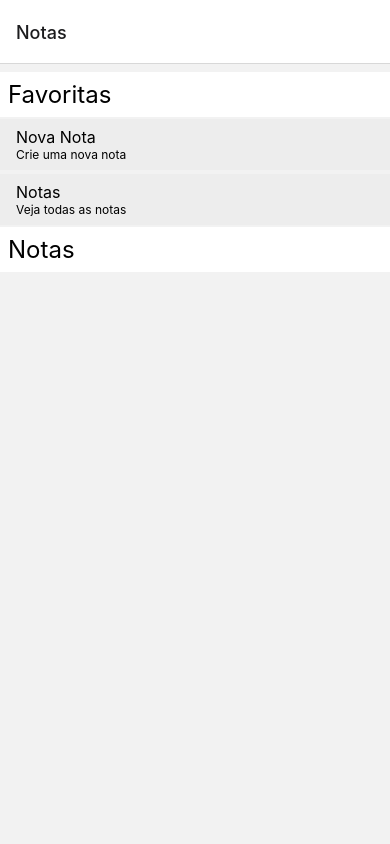
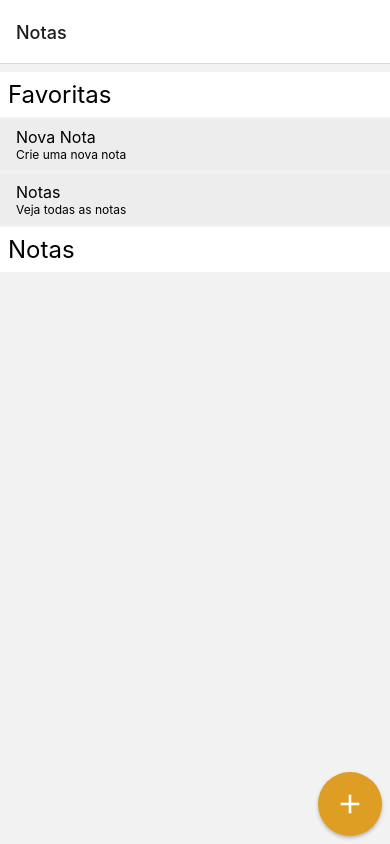
Before and after one commit to rodrigo98rm/ufabc-pgc-app, a React Native app: screen /Home in a window 390 px wide. Built offline with nearby package versions, Linux system fonts and the light colour scheme.

Commit message:
FAB on home page

```diff
--- a/package.json
+++ b/package.json
@@ -16,7 +16,8 @@
     "react": "18.2.0",
     "react-native": "0.73.6",
     "react-native-safe-area-context": "^4.9.0",
-    "react-native-screens": "^3.30.1"
+    "react-native-screens": "^3.30.1",
+    "react-native-vector-icons": "^10.1.0"
   },
   "devDependencies": {
     "@babel/core": "^7.20.0",
@@ -29,6 +30,7 @@
     "@types/jest": "^29.5.12",
     "@types/node": "^20.12.6",
     "@types/react": "^18.2.6",
+    "@types/react-native-vector-icons": "^6.4.18",
     "@types/react-test-renderer": "^18.0.0",
     "babel-jest": "^29.6.3",
     "detox": "^20.20.1",
--- /dev/null
+++ b/src/components/FloatingActionButton.tsx
@@ -0,0 +1,33 @@
+import React from 'react';
+import {Pressable, StyleSheet} from 'react-native';
+import {COLORS} from '../utils/colors';
+import Icon from 'react-native-vector-icons/MaterialCommunityIcons';
+
+const FloatingActionButton = ({onPress}: {onPress: () => void}) => {
+  return (
+    <Pressable style={styles.container} onPress={onPress}>
+      <Icon name="plus" size={32} color="#fff" />
+    </Pressable>
+  );
+};
+
+const styles = StyleSheet.create({
+  container: {
+    width: 64,
+    height: 64,
+    borderRadius: 32,
+    backgroundColor: COLORS.secondary,
+    justifyContent: 'center',
+    alignItems: 'center',
+    shadowColor: '#000',
+    shadowOffset: {
+      width: 0,
+      height: 2,
+    },
+    shadowOpacity: 0.25,
+    shadowRadius: 3.84,
+    elevation: 5,
+  },
+});
+
+export default FloatingActionButton;
--- a/src/screens/Home/index.tsx
+++ b/src/screens/Home/index.tsx
@@ -7,6 +7,8 @@ import {
   SafeAreaView,
   Pressable,
 } from 'react-native';
+import FloatingActionButton from '../../components/FloatingActionButton';
+import {View} from 'react-native';
 
 type Note = {
   id: number;
@@ -71,6 +73,13 @@ const Home = () => {
         )}
         stickySectionHeadersEnabled
       />
+      <View style={{position: 'absolute', bottom: 8, right: 8}}>
+        <FloatingActionButton
+          onPress={() => {
+            navigation.navigate('NewNote');
+          }}
+        />
+      </View>
     </SafeAreaView>
   );
 };
--- /dev/null
+++ b/src/utils/colors.ts
@@ -0,0 +1,4 @@
+export const COLORS = {
+  primary: '#006D35',
+  secondary: '#DE9D23',
+};
```
Also changed, not shown: 2 other files (tests, documents, lock files or other folders).
